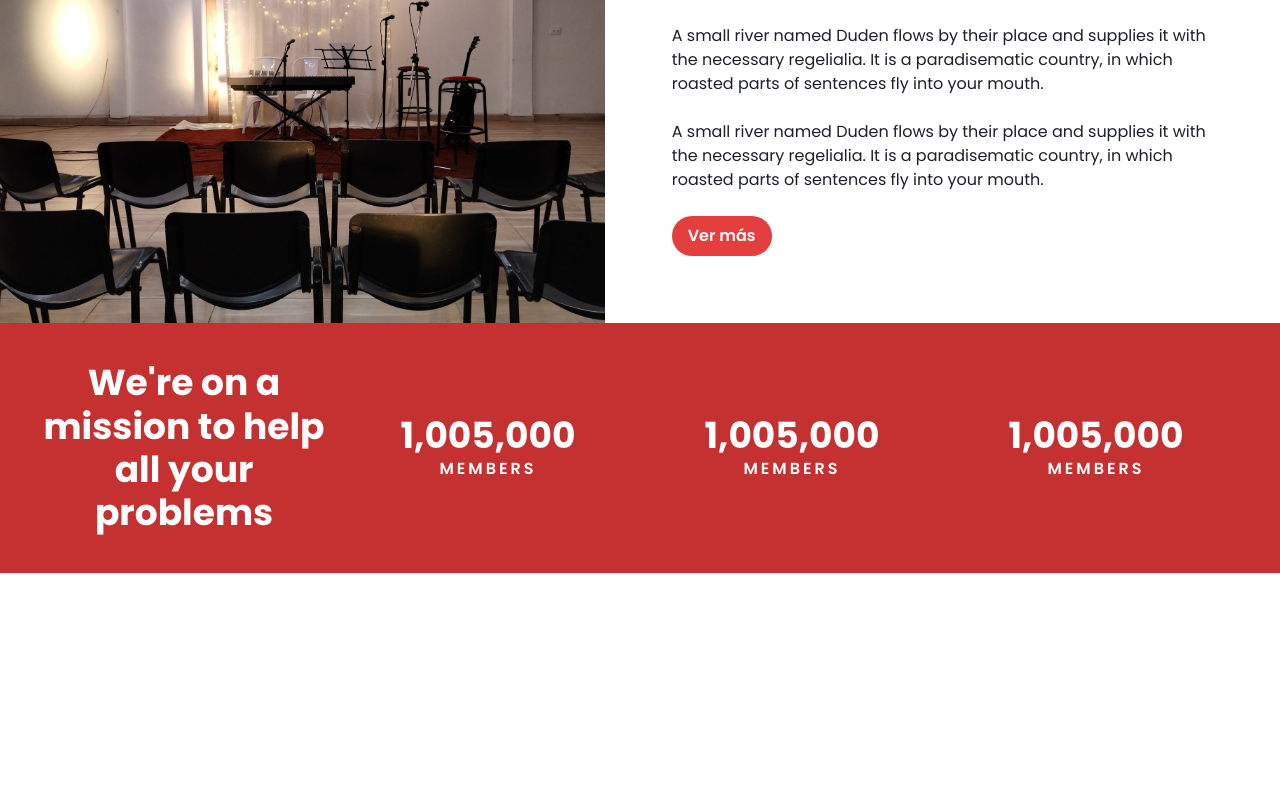
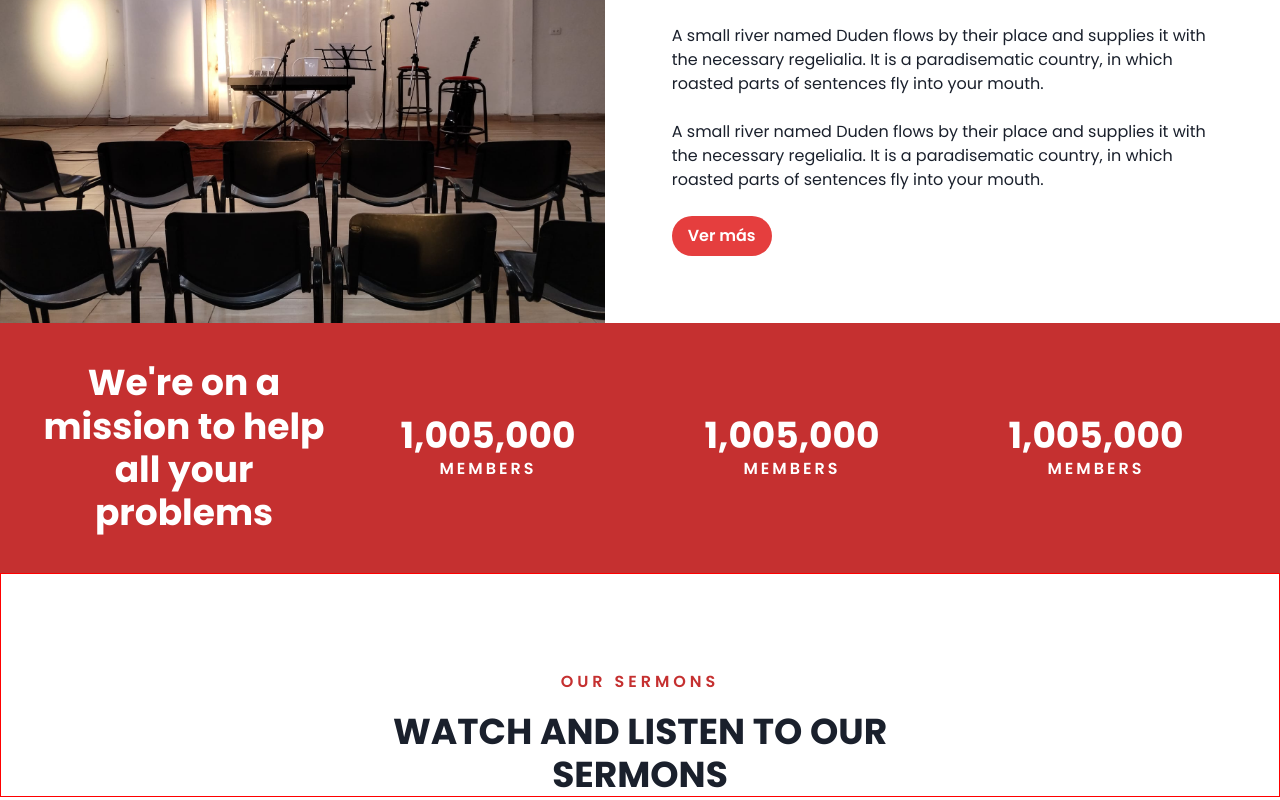
Before and after one commit to Agus9217/ultimate-church-project, a Next.js app: page / in a window 1280 px wide. Shown: the part 1518-2318 px from the top of the page. Before the commit the page ends 2091 px from the top, so only its background shows below. Built offline with nearby package versions, Linux system fonts and the light colour scheme.

Commit message:
Agregando seccion a la HomePage

```diff
--- a/src/app/page.tsx
+++ b/src/app/page.tsx
@@ -285,6 +285,34 @@ export default function HomePage() {
             </Text>
           </Flex>
         </Flex>
+        <Flex
+          borderWidth={'thin'}
+          borderColor={'red'}
+          w={'100%'}
+          alignItems={'center'}
+          justifyContent={'center'}
+          pt={'5rem'}
+        >
+          <Box
+            maxW={{ base: '80%', lg: '40%' }}
+            textAlign={'center'}
+          >
+            <Text
+              letterSpacing={4}
+              textTransform={'uppercase'}
+              color={'red.600'}
+              fontWeight={600}
+              py={4}
+            >
+              Our sermons
+            </Text>
+            <Heading
+              textTransform={'uppercase'}
+            >
+              Watch and Listen to our Sermons
+            </Heading>
+          </Box>
+        </Flex>
       </Container>
     </>
   );
```
